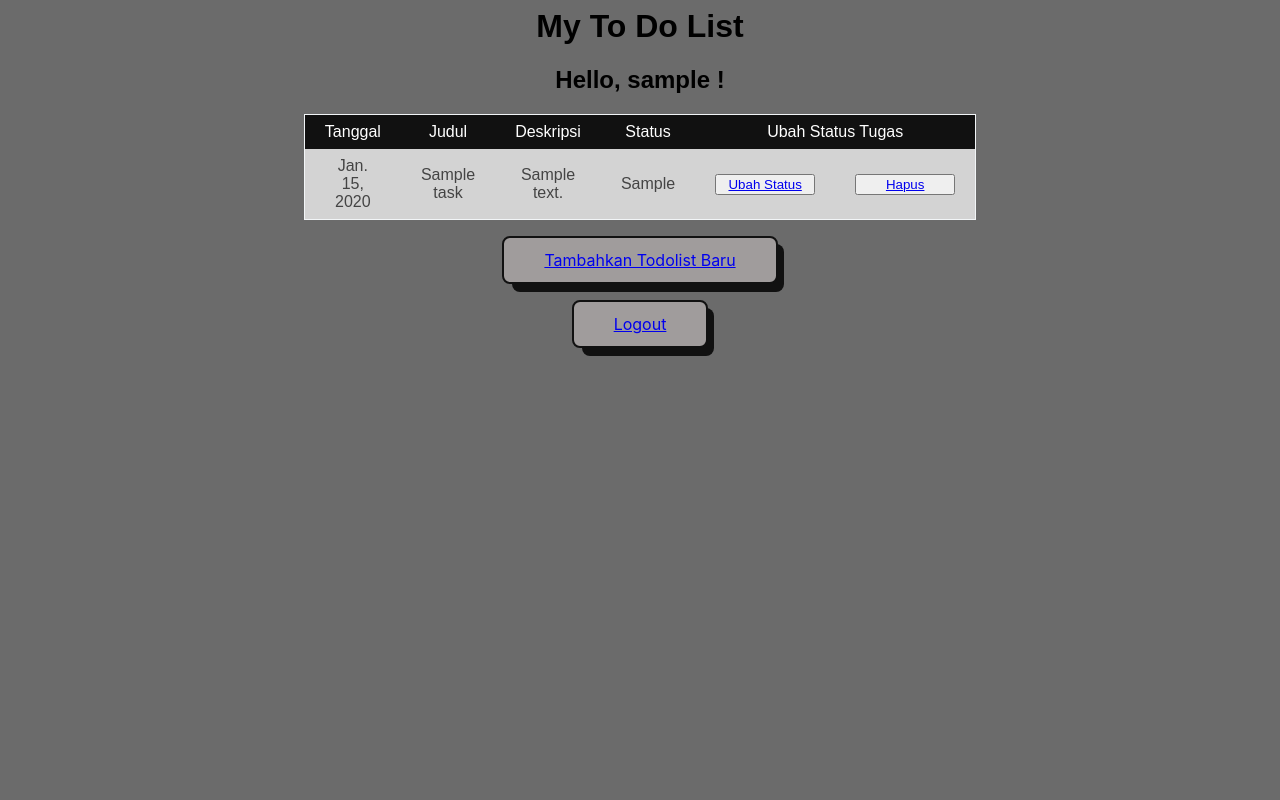
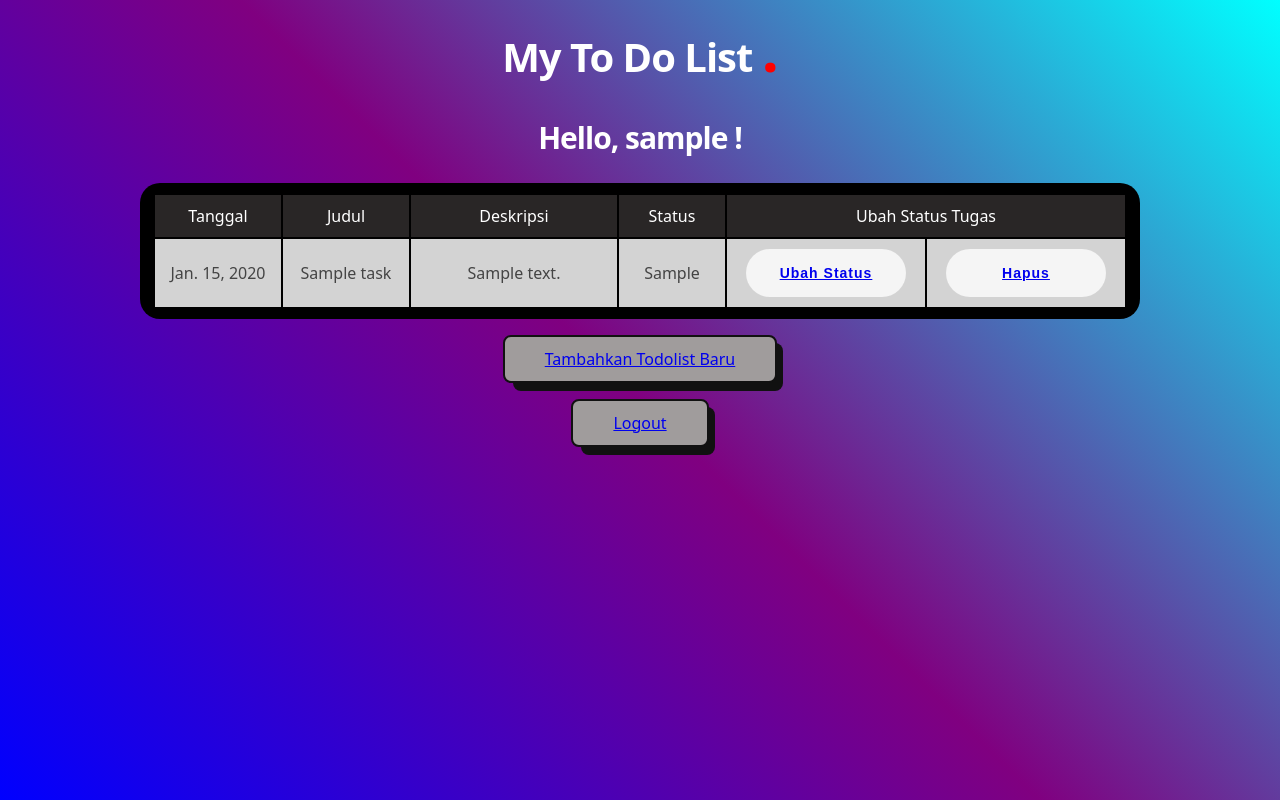
Before and after one commit to abdillahsulthan/pbp-django-assignment, a Django app: page /todolist/ in a window 1280 px wide. Run offline with Django 4.2, Linux system fonts and the light colour scheme; a user stored in the database is signed in; tables that the repository leaves empty hold one stand-in row (values such as "Sample post").

Commit message:
DESIGN TIPIS2

```diff
--- a/todolist/templates/todolist.html
+++ b/todolist/templates/todolist.html
@@ -1,31 +1,46 @@
 <style>
     body {
-        background-color:#6b6b6b;
+        background: linear-gradient(45deg, blue, purple,cyan);
+    }
+
+    span{
+        color: red;
+        font-size: 60px;
+    }
+
+    h1{
+        font-family: system-ui, -apple-system, BlinkMacSystemFont, 'Segoe UI', Roboto, Oxygen, Ubuntu, Cantarell, 'Open Sans', 'Helvetica Neue', sans-serif;
+        font-size: 40px;
+        text-align: center;
+        letter-spacing: -1px;
+        color: white;
+    }
+
+    h2{
+        font-family: system-ui, -apple-system, BlinkMacSystemFont, 'Segoe UI', Roboto, Oxygen, Ubuntu, Cantarell, 'Open Sans', 'Helvetica Neue', sans-serif;
+        font-size: 30px;
+        text-align: center;
+        letter-spacing: -1px;
+        color: white;
     }
     .table1 {
-        width: 600px;
+        width: 1000px;
         text-align: center;
         margin: auto;
-        font-family: sans-serif;
+        font-family: system-ui, -apple-system, BlinkMacSystemFont, 'Segoe UI', Roboto, Oxygen, Ubuntu, Cantarell, 'Open Sans', 'Helvetica Neue', sans-serif;
         color: #444;
-        border-collapse: collapse;
-        border: 1px solid #f2f5f7;
-
+        border-radius: 20px;
     }
 
     .table1 tr th{
-        background: #111;
+        background: rgb(41, 38, 38);
         color: #fff;
         font-weight: normal;
     }
 
     .table1, th, td {
-        padding: 8px 20px;
+        padding: 10px 13px;
         text-align: center;
-    }
-
-    .table1 tr:hover{
-        background-color: #f5f5f5;
     }
 
     .button {
@@ -38,7 +53,7 @@
         color: #111;
         cursor: pointer;
         display: flex;
-        font-family: Inter,sans-serif;
+        font-family: system-ui, -apple-system, BlinkMacSystemFont, 'Segoe UI', Roboto, Oxygen, Ubuntu, Cantarell, 'Open Sans', 'Helvetica Neue', sans-serif;
         font-size: 16px;
         height: 48px;
         justify-content: center;
@@ -87,13 +102,39 @@
         }
     }
 
+    .button2 {
+        display: inline-block;
+        outline: none;
+        cursor: pointer;
+        font-size: 14px;
+        line-height: 1;
+        border-radius: 500px;
+        transition-property: background-color,border-color,color,box-shadow,filter;
+        transition-duration: .3s;
+        border: 1px solid transparent;
+        letter-spacing: 1px;
+        min-width: 160px;
+        white-space: normal;
+        font-weight: 700;
+        text-align: center;
+        padding: 16px 14px 18px;
+        color: #fff;
+        background-color: whitesmoke;
+        height: 48px;
+    }
+
+    .button2:hover{
+        background-color: grey;
+    }
+
+
 </style>
 
 {% extends 'base.html' %}
 
 {% block content %}
-<h1 style="text-align: center; font-family: sans-serif;">My To Do List</h1>
-<h2 style="text-align: center; font-family: sans-serif;">Hello, {{user_name}} !</h2>
+<h1>My To Do List <span>.</span></h1>
+<h2>Hello, {{user_name}} !</h2>
 <p></p>
 <table class="table1" bgcolor="black">
     <tr bgcolor="grey">
@@ -110,8 +151,8 @@
             <td>{{todo.title}}</td>
             <td>{{todo.description}}</td>
             <td>{{todo.is_finished}}</td>
-            <td><button style="width: 100px;"><a href="{% url 'todolist:set_status' todo.id %}">Ubah Status</a></button></td>
-            <td><button style="width: 100px;"><a href="{% url 'todolist:delete_task' todo.id %}">Hapus</a></button></td>
+            <td><button class="button2" style="width: 100px;"><a href="{% url 'todolist:set_status' todo.id %}">Ubah Status</a></button></td>
+            <td><button class="button2" style="width: 100px;"><a href="{% url 'todolist:delete_task' todo.id %}">Hapus</a></button></td>
         </tr>
     {% endfor %}
 </table>
```
Also changed, not shown: todolist/templates/addtodolist.html (+15 -7 lines).
